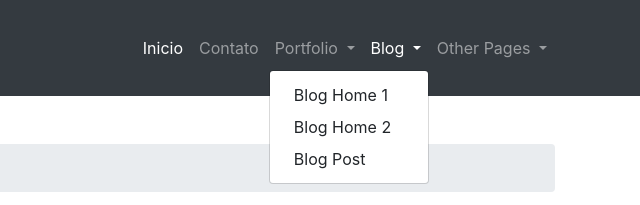
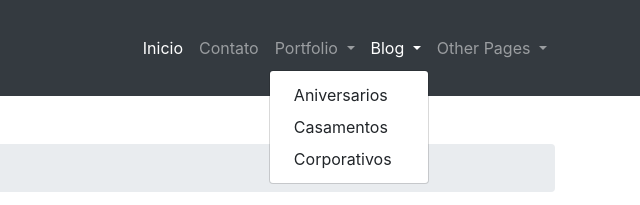
Before and after one commit to CLongo20/ALadybaloes.github.io, a website: page about.html in a window 1280 px wide. Both pictures are taken after a click on the link "Blog". Shown: the top 205 px of the page, 640-1280 px from the left. Drawn offline with Linux system fonts and the light colour scheme.

Commit message:
Update about.html

```diff
--- a/about.html
+++ b/about.html
@@ -55,9 +55,9 @@
               Blog
             </a>
             <div class="dropdown-menu dropdown-menu-right" aria-labelledby="navbarDropdownBlog">
-              <a class="dropdown-item" href="blog-home-1.html">Blog Home 1</a>
-              <a class="dropdown-item" href="blog-home-2.html">Blog Home 2</a>
-              <a class="dropdown-item" href="blog-post.html">Blog Post</a>
+              <a class="dropdown-item" href="blog-home-1.html">Aniversarios</a>
+              <a class="dropdown-item" href="blog-home-2.html">Casamentos</a>
+              <a class="dropdown-item" href="blog-post.html">Corporativos</a>
             </div>
           </li>
           <li class="nav-item dropdown">
```
